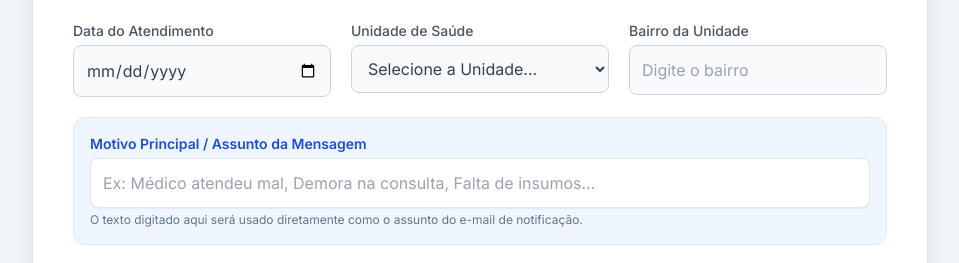
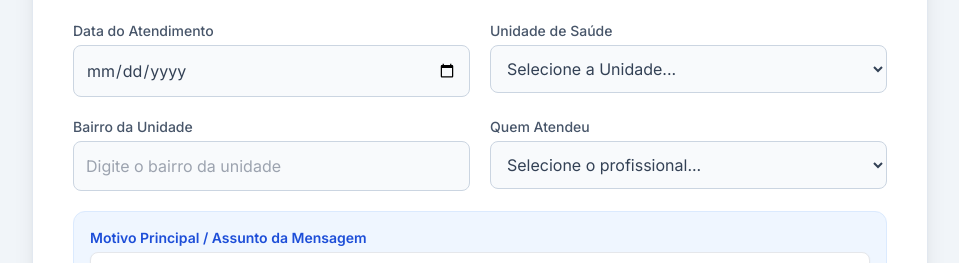
Before and after one commit to pesquisasemusa-ship-it/Pesquisa, a plain HTML site: page iIndex.html in a window 1280 px wide. Shown: the part 664-927 px from the top of the page, without its empty margins (160-1119 px from the left). Drawn offline with nearby package versions, Linux system fonts and the light colour scheme.

Commit message:
Update iIndex.html

```diff
--- a/iIndex.html
+++ b/iIndex.html
@@ -76,7 +76,7 @@
                 <h2 class="text-xl font-semibold border-b pb-2 mb-6 text-slate-700 flex items-center gap-2">
                     <span class="bg-brand-100 text-brand-700 p-1.5 rounded-md text-sm">2</span> Dados do Atendimento
                 </h2>
-                <div class="grid grid-cols-1 md:grid-cols-3 gap-5 mb-5">
+                <div class="grid grid-cols-1 md:grid-cols-2 gap-5 mb-5">
                     <div class="flex flex-col">
                         <label class="text-sm font-medium text-slate-600 mb-1">Data do Atendimento</label>
                         <input type="date" name="Data" required class="w-full p-3 border border-slate-300 rounded-lg focus:ring-2 focus:ring-brand-500 outline-none transition bg-slate-50 text-slate-700">
@@ -120,7 +120,17 @@
                     </div>
                     <div class="flex flex-col">
                         <label class="text-sm font-medium text-slate-600 mb-1">Bairro da Unidade</label>
-                        <input type="text" name="Bairro" placeholder="Digite o bairro" required class="w-full p-3 border border-slate-300 rounded-lg focus:ring-2 focus:ring-brand-500 outline-none transition bg-slate-50 text-slate-700">
+                        <input type="text" name="Bairro" placeholder="Digite o bairro da unidade" required class="w-full p-3 border border-slate-300 rounded-lg focus:ring-2 focus:ring-brand-500 outline-none transition bg-slate-50 text-slate-700">
+                    </div>
+
+                    <div class="flex flex-col">
+                        <label class="text-sm font-medium text-slate-600 mb-1">Quem Atendeu</label>
+                        <select name="Profissional que Atendeu" required class="w-full p-3 border border-slate-300 rounded-lg focus:ring-2 focus:ring-brand-500 outline-none transition bg-slate-50 text-slate-700">
+                            <option value="" disabled selected>Selecione o profissional...</option>
+                            <option value="Doegguer">Doegguer</option>
+                            <option value="Renan Batalha">Renan Batalha</option>
+                            <option value="Jefferson Rezende">Jefferson Rezende</option>
+                        </select>
                     </div>
                 </div>
 
```
